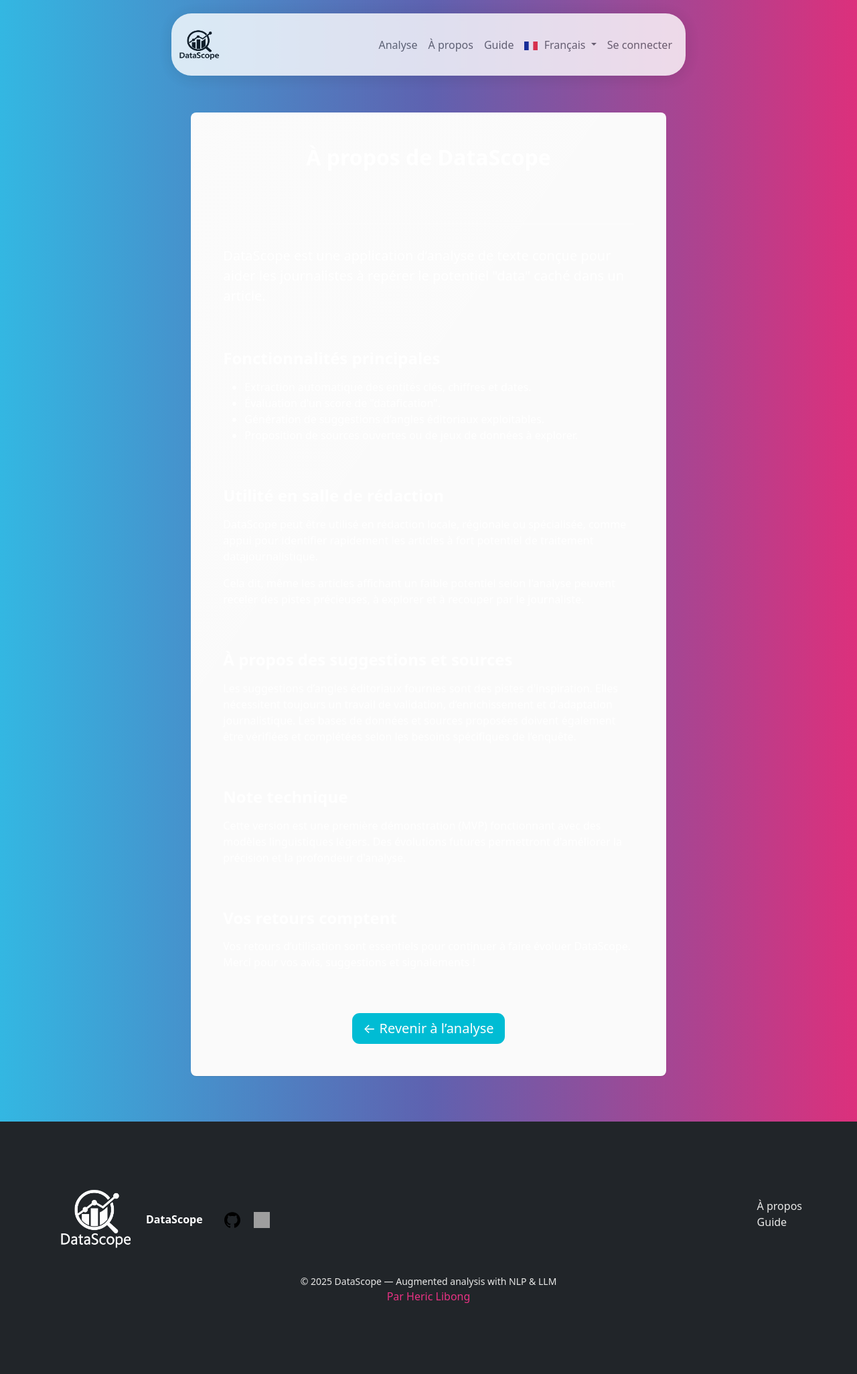
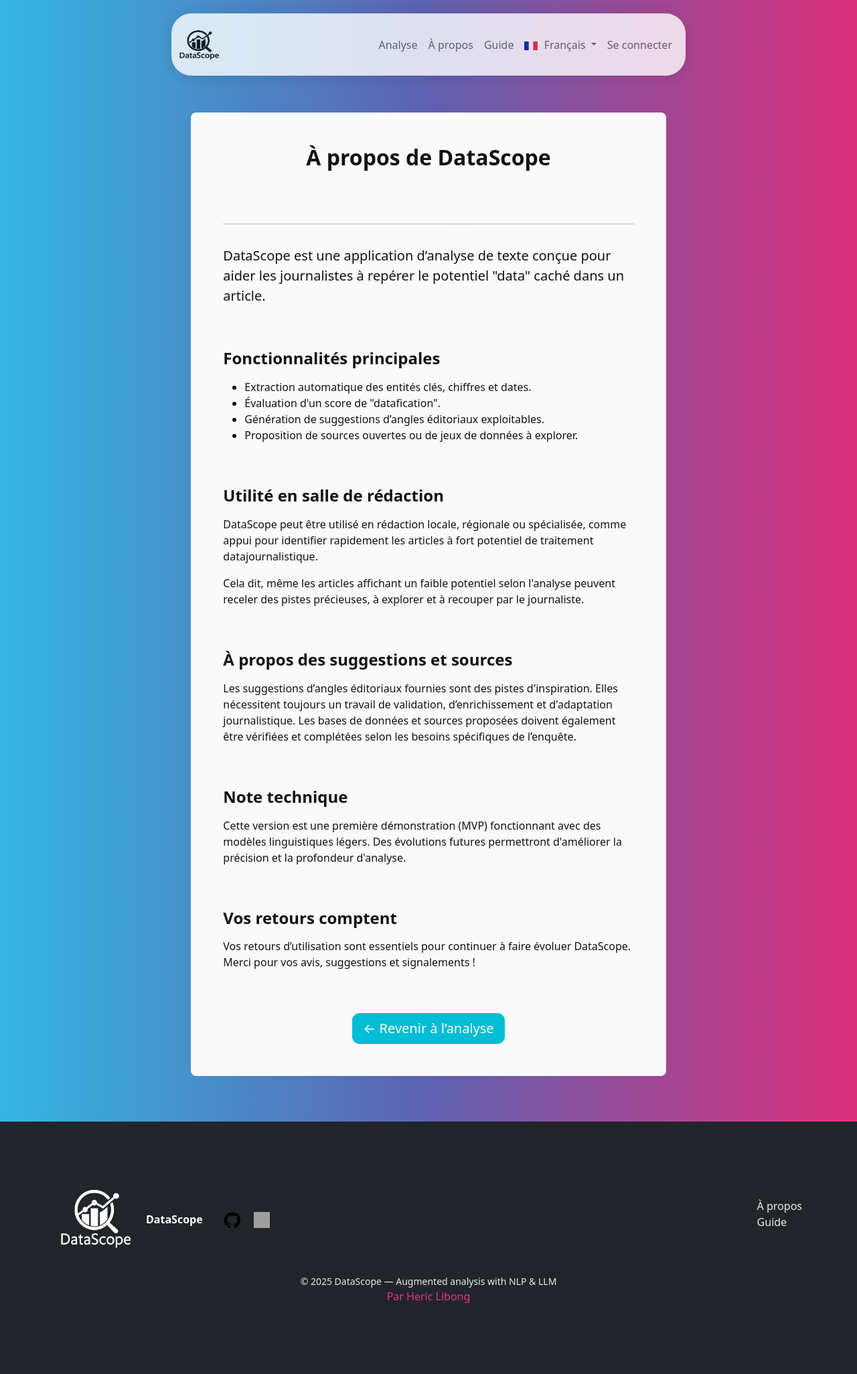
Before and after one commit to hericlibong/datascope_project, a Flask app: page /about in a window 1280 px wide. Shown: the whole page at 67% size. Run offline with Flask 3, Linux system fonts and the light colour scheme; some libraries are stand-ins or nearby versions; grey boxes are pictures that could not be loaded.

Commit message:
add text color

```diff
--- a/app/static/style.css
+++ b/app/static/style.css
@@ -154,4 +154,5 @@
   border-radius: 8px;
   padding: 20px;
   box-shadow: 0 4px 8px rgba(0, 0, 0, 0.1);
+  color: #121212;
 }
```
